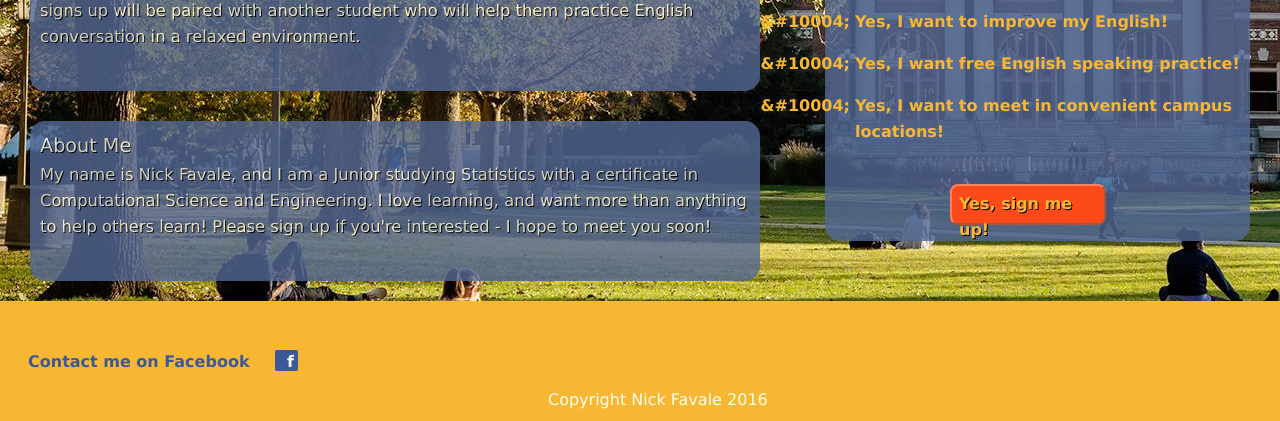
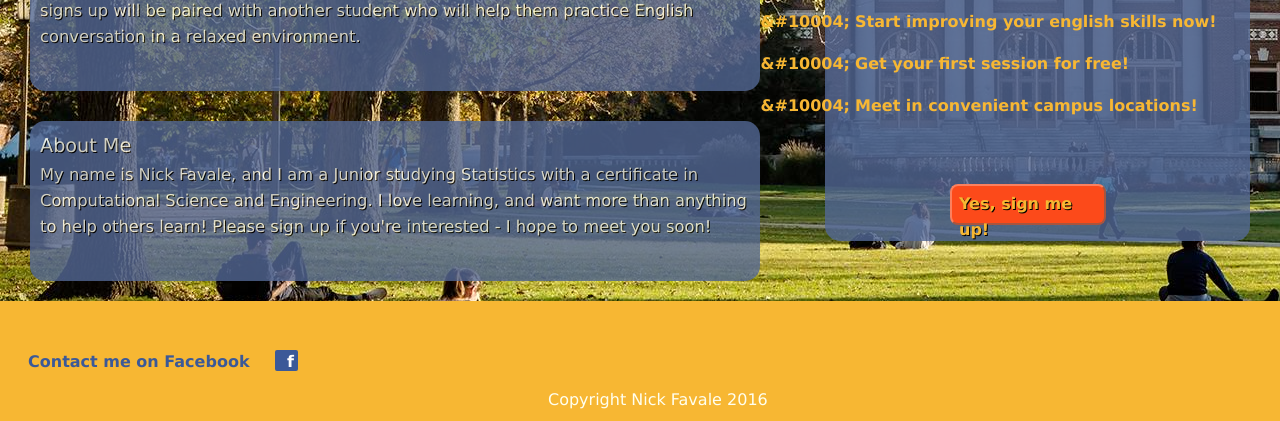
Before and after one commit to njfavale/conversate, a plain HTML site: page index.htm in a window 1280 px wide. Shown: the part 409-830 px from the top of the page. Drawn offline with Linux system fonts and the light colour scheme.

Commit message:
update index.htm
simplify bullets above "sign up"

```diff
--- a/index.htm
+++ b/index.htm
@@ -22,9 +22,9 @@
 		<a href="https://docs.google.com/forms/d/1G9bNOEPZeXh1WF1HotTqgONdIoLrvqarurYHQQTOdLM/viewform" target="_blank"><aside class="submit">Yes, sign me up!</aside></a>
             <!--<p>Click the red button below to get free English speaking practice any time you want on campus!</p>-->
         <ul class="list">
-			<li>Yes, I want to improve my English!</li>
-            <li>Yes, I want free English speaking practice!</li>
-            <li>Yes, I want to meet in convenient campus locations!
+			<li>Start improving your english skills now!</li>
+            <li>Get your first session for free!</li>
+            <li>Meet in convenient campus locations!
 
 			<!--<li>Year in School</li>
 			<li>Major</li>
```
